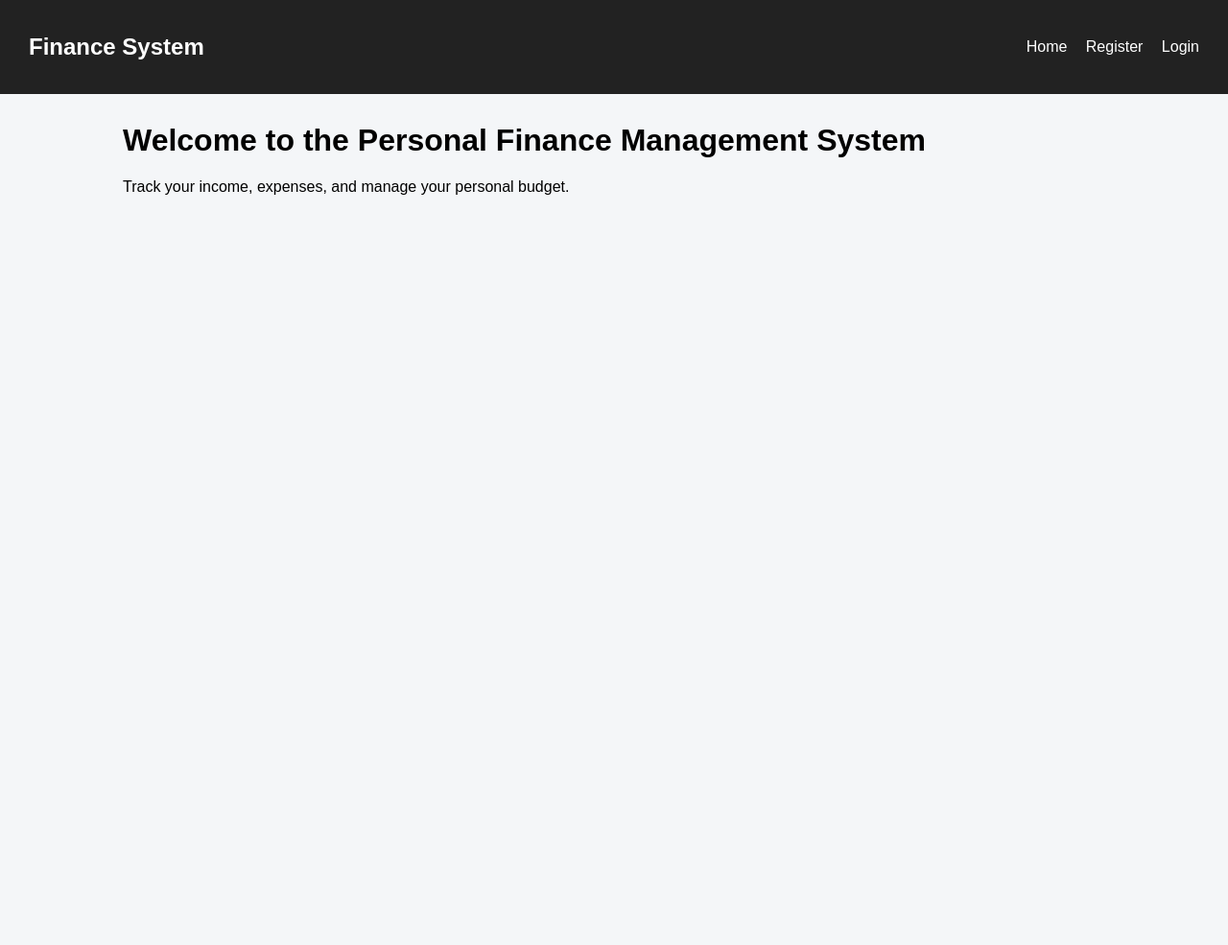
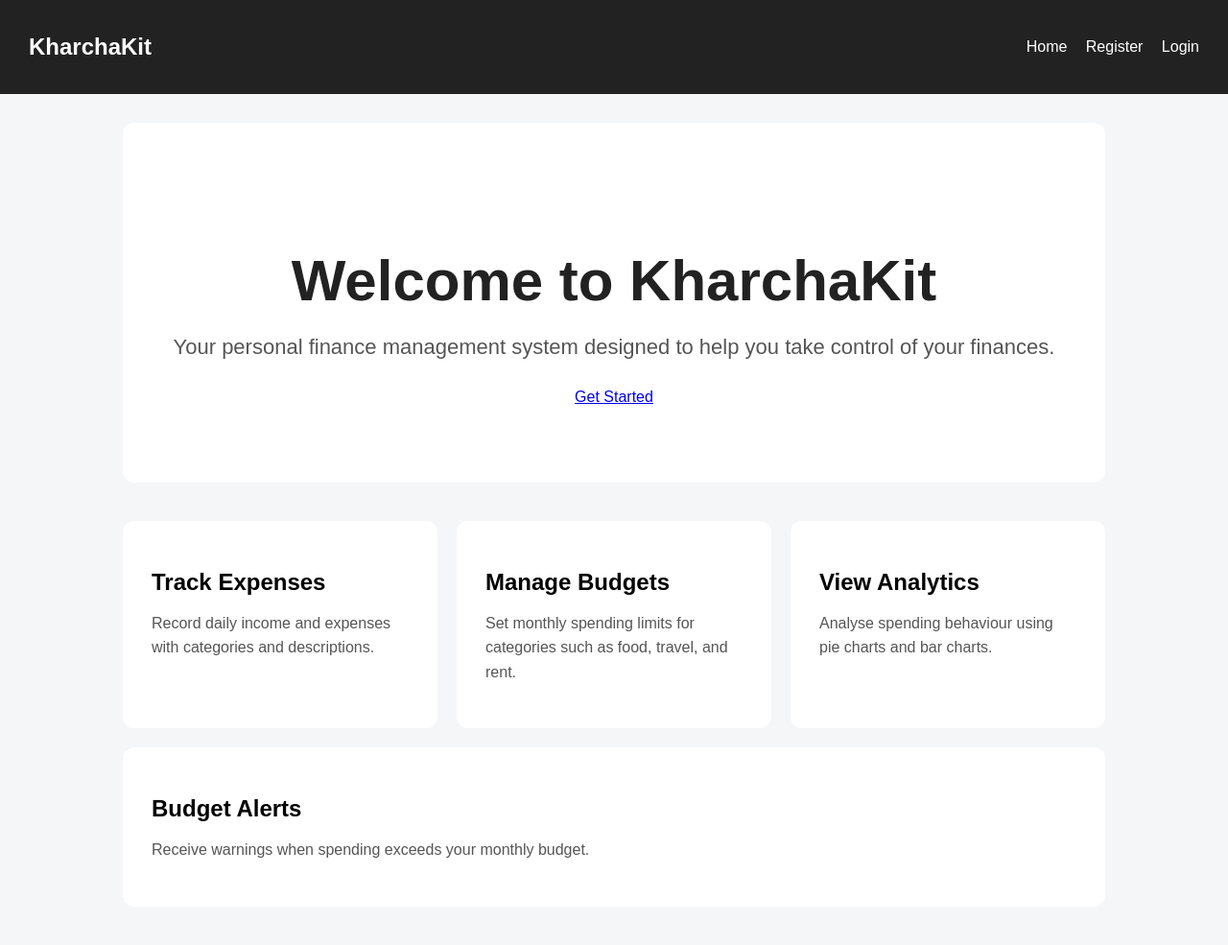
Before and after one commit to lhakpa22/Personal-Finance-management-System, a Flask app: page / in a window 1280 px wide. Shown: the whole page at 96% size. Before the commit the page ends 203 px from the top, so only its background shows below. Run offline with Flask 3, Linux system fonts and the light colour scheme.

Commit message:
managing home page

```diff
--- a/static/css/style.css
+++ b/static/css/style.css
@@ -18,7 +18,6 @@ nav a {
     text-decoration: none;
     margin-left: 15px;
 }
-
 .container {
     width: 80%;
     margin: 30px auto;
@@ -156,3 +155,64 @@ th, td {
     height: 350px;
     position: relative;
 }
+
+/* =========================
+   Home Page Section
+========================= */
+
+.home-page {
+    text-align: center;
+    padding: 80px 20px;
+    background: white;
+    border-radius: 12px;
+    margin-bottom: 40px;
+}
+
+.home-page h1 {
+    font-size: 60px;
+    margin-bottom: 20px;
+    color: #222;
+}
+
+.home-page p {
+    font-size: 22px;
+    color: #555;
+    margin-bottom: 30px;
+}
+
+.home-button {
+    background: #222;
+    color: white;
+    padding: 15px 30px;
+    text-decoration: none;
+    border-radius: 8px;
+    font-size: 18px;
+}
+
+/* =========================
+   Features Section
+========================= */
+
+.features {
+    display: flex;
+    gap: 20px;
+    flex-wrap: wrap;
+    margin-bottom: 40px;
+}
+
+.feature-card {
+    background: white;
+    padding: 30px;
+    border-radius: 12px;
+    flex: 1;
+    min-width: 250px;
+}
+
+.feature-card h2 {
+    margin-bottom: 15px;
+}
+
+.feature-card p {
+    color: #555;
+    line-height: 1.6;
+}
--- a/templates/base.html
+++ b/templates/base.html
@@ -16,7 +16,7 @@
 
 <body>
     <nav>
-        <h2>Finance System</h2>
+        <h2>KharchaKit</h2>
         <div>
             <a href="{{ url_for('index') }}">Home</a>
             {% if current_user.is_authenticated %}
--- a/templates/index.html
+++ b/templates/index.html
@@ -1,6 +1,54 @@
 {% extends "base.html" %}
 
 {% block content %}
-<h1>Welcome to the Personal Finance Management System</h1>
-<p>Track your income, expenses, and manage your personal budget.</p>
+
+<!-- Hero Section -->
+<section class="home-page">
+
+    <h1>Welcome to KharchaKit</h1>
+
+    <p>
+        Your personal finance management system designed to help you take control of your
+        finances.
+    </p>
+
+    <a href="{{ url_for('register') }}" class="home-btn">
+        Get Started
+    </a>
+
+</section>
+
+<!-- Features Section -->
+<section class="features">
+
+    <div class="feature-card">
+        <h2>Track Expenses</h2>
+        <p>
+            Record daily income and expenses with categories and descriptions.
+        </p>
+    </div>
+
+    <div class="feature-card">
+        <h2>Manage Budgets</h2>
+        <p>
+            Set monthly spending limits for categories such as food, travel, and rent.
+        </p>
+    </div>
+
+    <div class="feature-card">
+        <h2>View Analytics</h2>
+        <p>
+            Analyse spending behaviour using pie charts and bar charts.
+        </p>
+    </div>
+
+    <div class="feature-card">
+        <h2>Budget Alerts</h2>
+        <p>
+            Receive warnings when spending exceeds your monthly budget.
+        </p>
+    </div>
+
+</section>
+
 {% endblock %}
```
Also changed, not shown: images/Homepage_banner.png (added).
